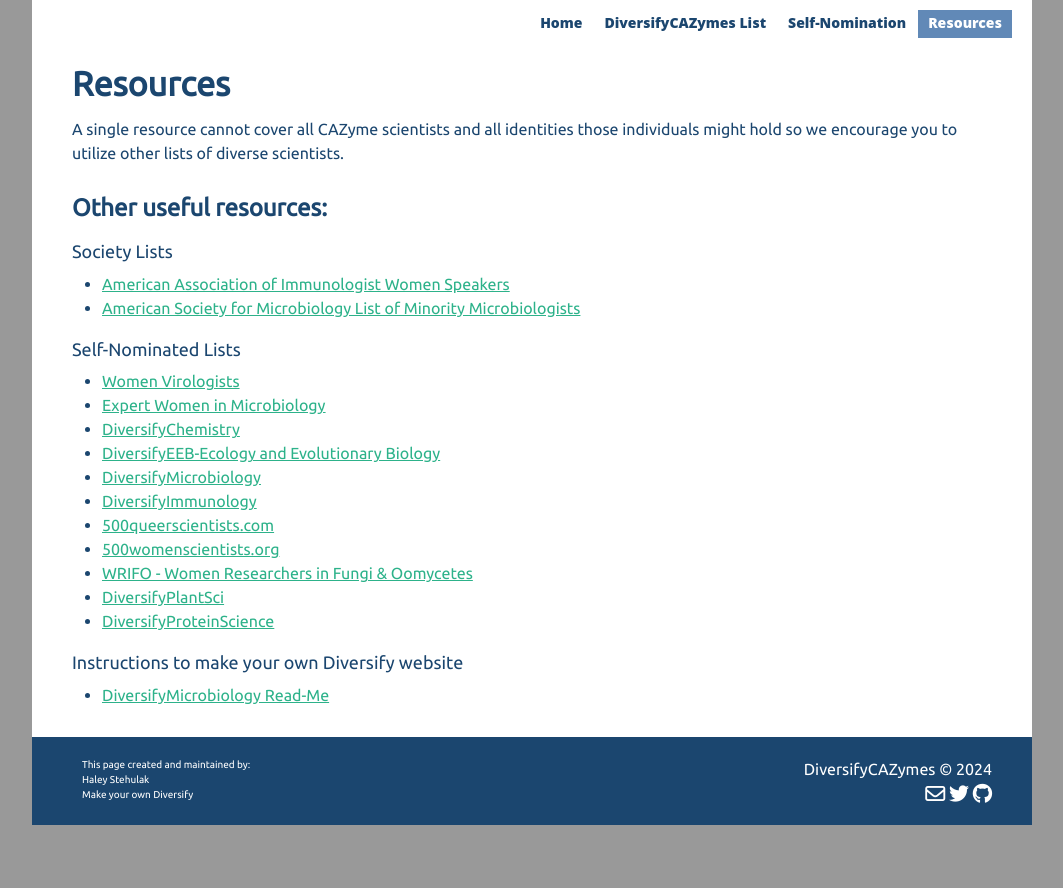
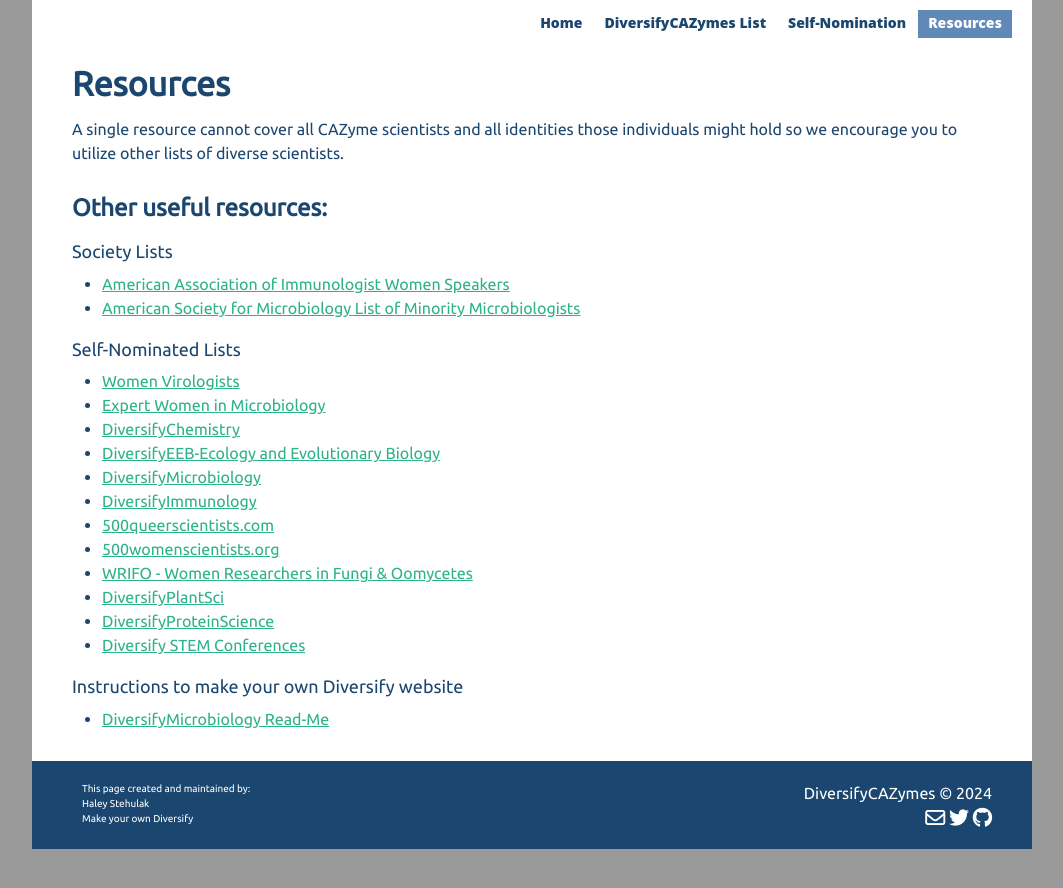
Before and after one commit to DiversifyCAZymes/DiversifyCAZymes.github.io, a Jekyll site: the page built from resources.md, in a window 1280 px wide. Shown: the top 888 px of the page, without its empty margins (108-1171 px from the left). Built offline with Jekyll 4.4.1, drawn with Linux system fonts in a browser that asks for light colours; nearby versions of some CDN libraries.

Commit message:
Update resources.md dscnatl

```diff
--- a/resources.md
+++ b/resources.md
@@ -24,6 +24,7 @@
 * [WRIFO - Women Researchers in Fungi & Oomycetes](http://fungalgenomes.org/blog/wrifo/)
 * [DiversifyPlantSci](https://docs.google.com/spreadsheets/d/1ygduel8h-BSq1irE-guLD-CbFrSHdykHHXFGt5PiW9Y/edit#gid=1813523959)
 * [DiversifyProteinScience](https://www.diversifyproteinscience.org/)
+* [Diversify STEM Conferences](https://dscnatl.org/)
 
 #### Instructions to make your own Diversify website
 * [DiversifyMicrobiology Read-Me](https://github.com/diversifymicrobiology/DiversifyMicrobiology.github.io)
```
